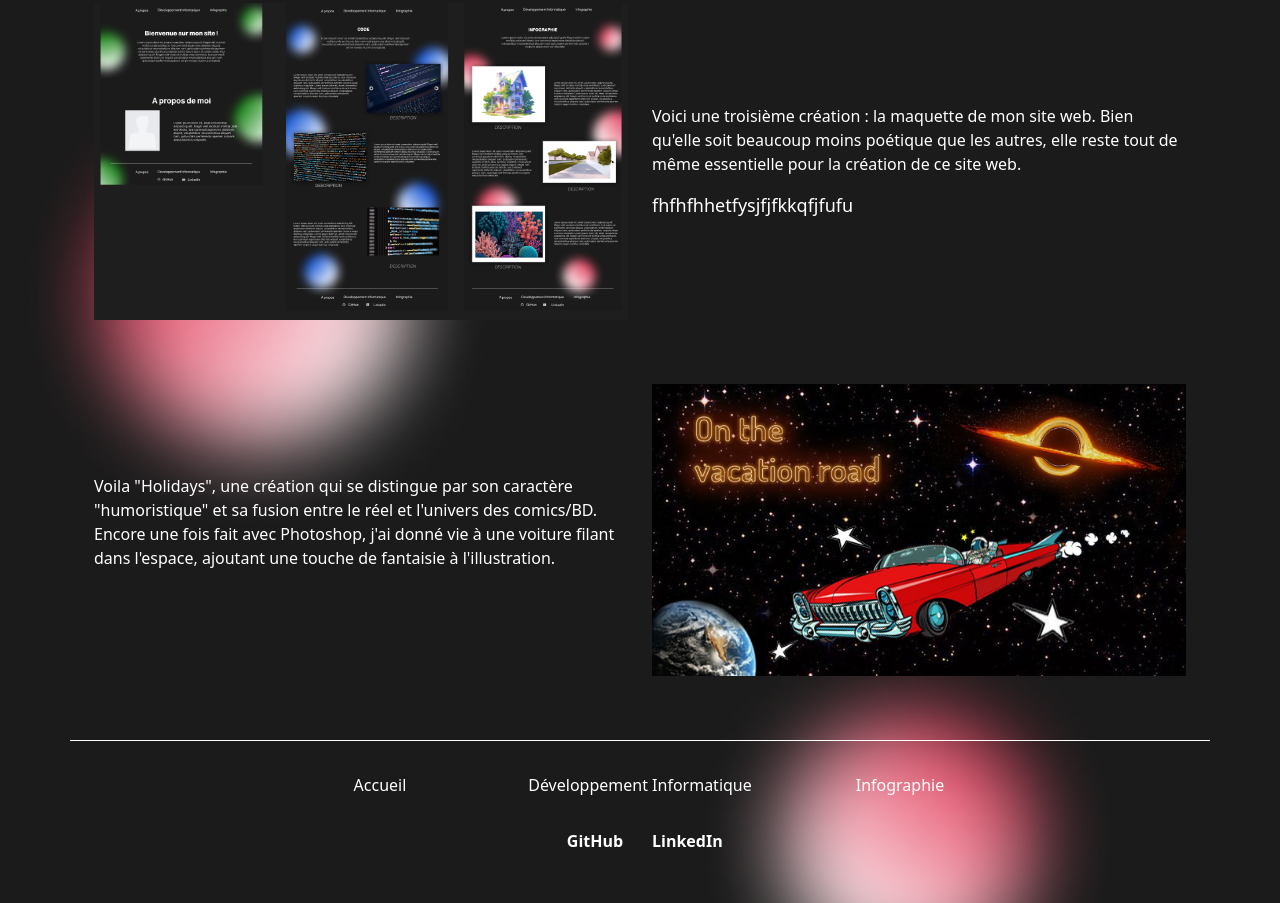
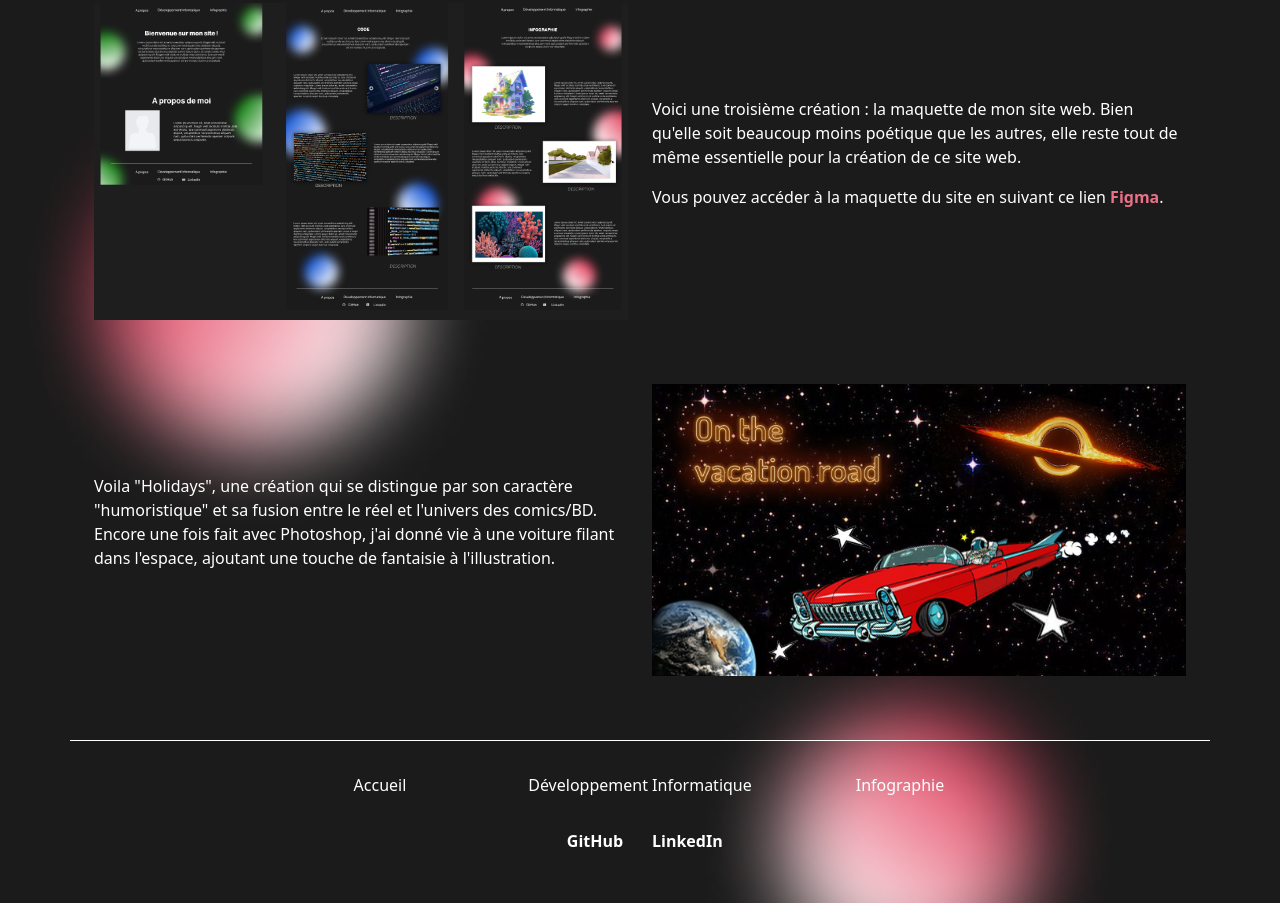
Before and after one commit to MaelT-L/site_portfolio, a plain HTML site: page infographie.html in a window 1280 px wide. Shown: the part 1107-2010 px from the top of the page. Drawn offline with nearby package versions, Linux system fonts and the light colour scheme.

Commit message:
add figma link

```diff
--- a/infographie.html
+++ b/infographie.html
@@ -150,7 +150,9 @@
                             <p class="text3">Voici une troisième création : la maquette de mon site web. Bien qu'elle
                                 soit beaucoup moins poétique que les autres, elle reste tout de même essentielle pour la
                                 création de ce site web.</p>
-                            <a href="" class="link">fhfhfhhetfysjfjfkkqfjfufu</a>
+                            <p> Vous pouvez accéder à la maquette du site en suivant ce lien
+                                <a href="https://www.figma.com/file/jtr5KSmS2KHfZoQajPA34B/maquette?type=design&mode=design&t=927RcHMWkvRwUzFj-1" class="link-figma">Figma</a>.
+                            </p>
                         </div>
                     </div>
                 </div>
--- a/infographie_style.css
+++ b/infographie_style.css
@@ -37,6 +37,12 @@ body {
 .title {
     font-size: 40px;
     margin-bottom: 1em;
+}
+
+.link-figma {
+    text-decoration: none;
+    font-weight: bold;
+    color: #ea7288;
 }
 
 /*Publication 1*/
```
Also changed, not shown: code.html (+1 -1 lines).
